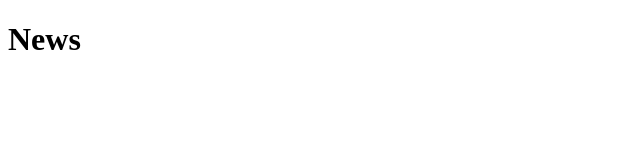
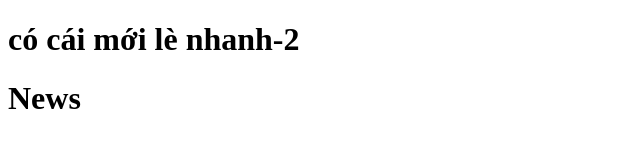
Before and after one commit to HoaiPhuongcoder/Demo-git, a plain HTML site: page new.html in a window 1280 px wide. Shown: the whole page, without its empty margins (0-640 px from the left). Drawn offline with Linux system fonts and the light colour scheme.

Commit message:
test nhanh-2

```diff
--- a/new.html
+++ b/new.html
@@ -6,6 +6,7 @@
     <title>Document 123</title>
   </head>
   <body>
+    <h1>có cái mới lè nhanh-2</h1>
     <h1>News</h1>
   </body>
 </html>
```
